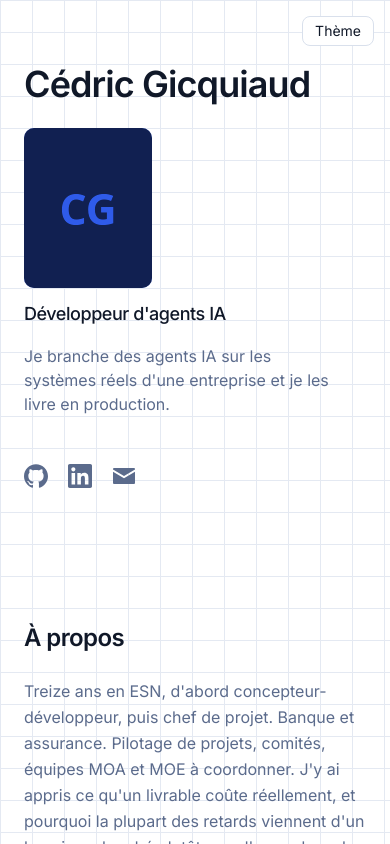
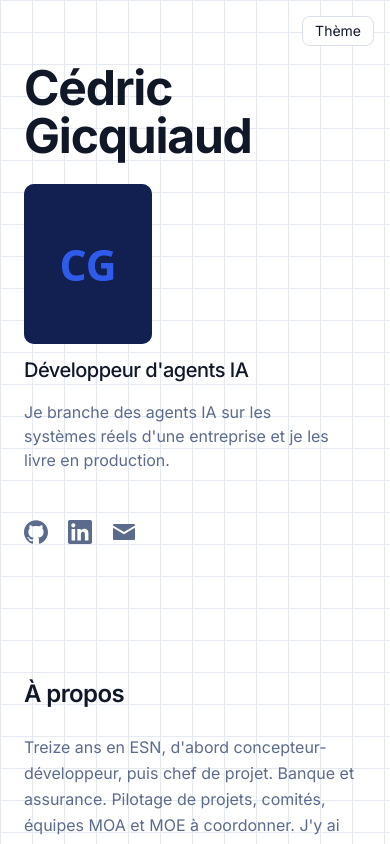
Before and after one commit to cedricgicquiaud/cedricgicquiaud.github.io, a Next.js app: page / in a window 390 px wide. Shown: the top 844 px of the page. Built offline with nearby package versions, Linux system fonts and the light colour scheme.

Commit message:
feat: intro h1 48px bold, short title 20px, phrase 16px (GREEN)

```diff
--- a/components/intro.tsx
+++ b/components/intro.tsx
@@ -11,12 +11,12 @@ export function Intro() {
   return (
     <section id="intro" className="flex flex-1 flex-col justify-between gap-12">
       <div>
-        <h1 className="text-4xl font-semibold tracking-tight sm:text-5xl">{site.name}</h1>
+        <h1 className="text-5xl font-bold tracking-tight">{site.name}</h1>
         <div className="mt-6">
           <Portrait size="sm" />
         </div>
-        <h2 className="mt-3 text-lg font-medium tracking-tight sm:text-xl">{SHORT_TITLE}</h2>
-        <p className="mt-4 max-w-xs text-muted-foreground">{site.title}</p>
+        <h2 className="mt-3 text-xl font-medium tracking-tight">{SHORT_TITLE}</h2>
+        <p className="mt-4 max-w-xs text-base text-muted-foreground">{site.title}</p>
         <div className="mt-16 hidden lg:block">
           <Nav />
         </div>
```
